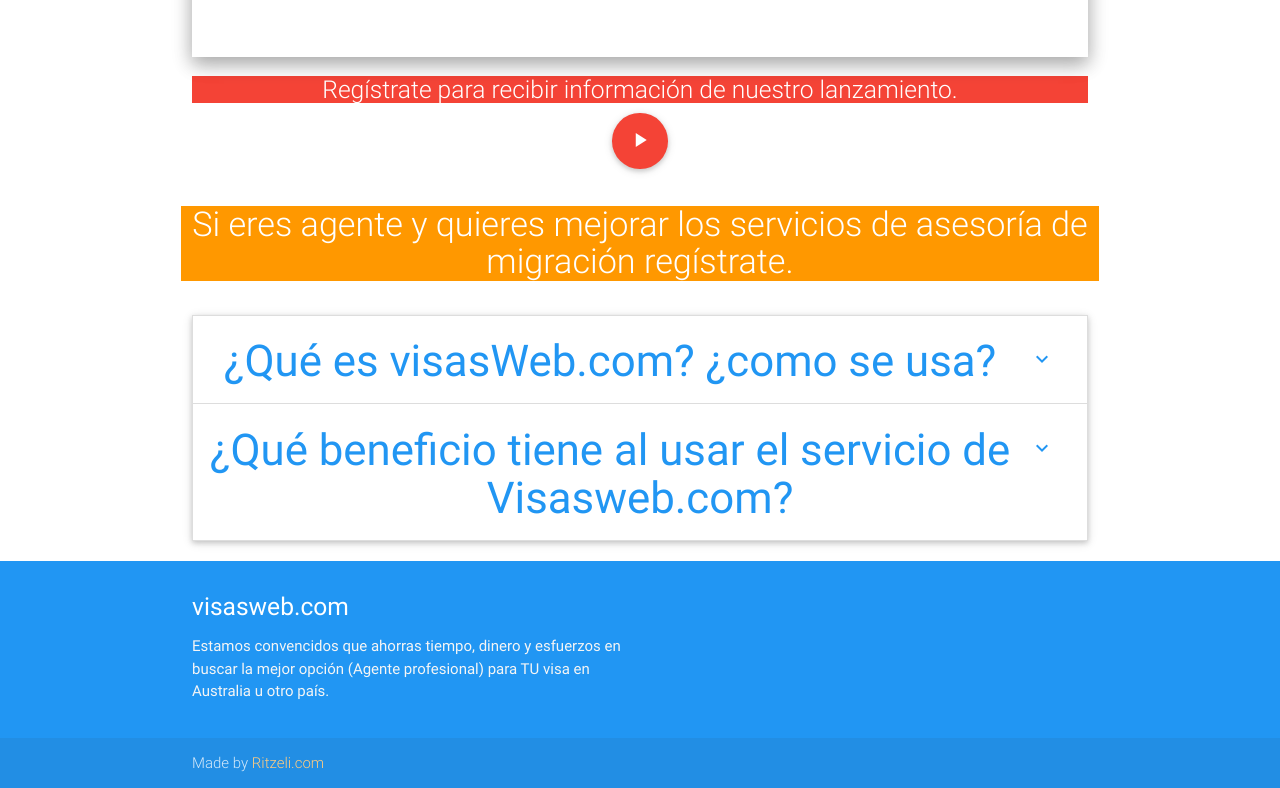
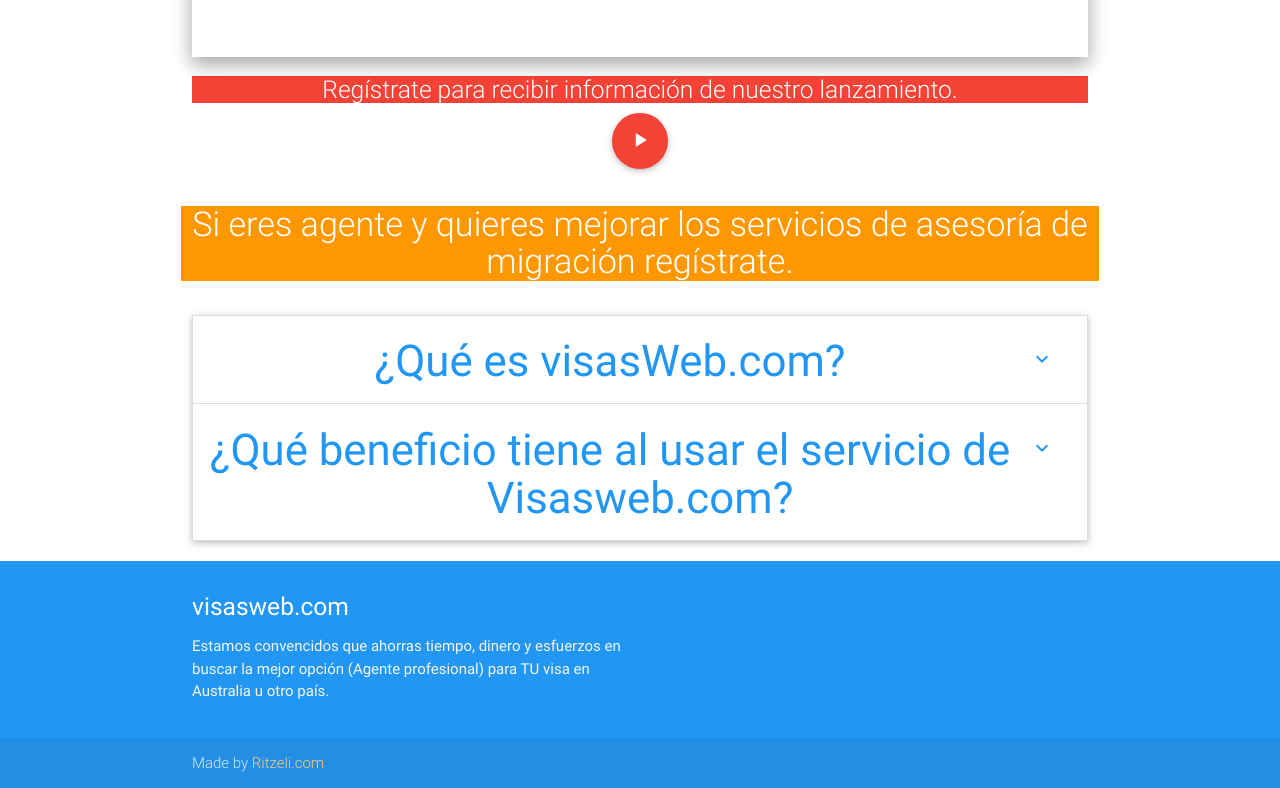
Before and after one commit to ritzeli/Landing-page-AE, a plain HTML site: page index.html in a window 1280 px wide. Shown: the part 1393-2181 px from the top of the page. Drawn offline with nearby package versions, Linux system fonts and the light colour scheme.

Commit message:
borramos pregunta

```diff
--- a/index.html
+++ b/index.html
@@ -69,7 +69,7 @@ src="https://www.facebook.com/tr?id=843742169093349&ev=PageView&noscript=1"
        <ul class="collapsible" data-collapsible="accordion">
     <li>
       <div class="collapsible-header"><i class="material-icons right blue-text">keyboard_arrow_down</i>
-        <h3 class="blue-text center">¿Qué es visasWeb.com? ¿como se usa?</h3></div>
+        <h3 class="blue-text center">¿Qué es visasWeb.com?</h3></div>
       <div class="collapsible-body">
 
          <div class="container">
```
